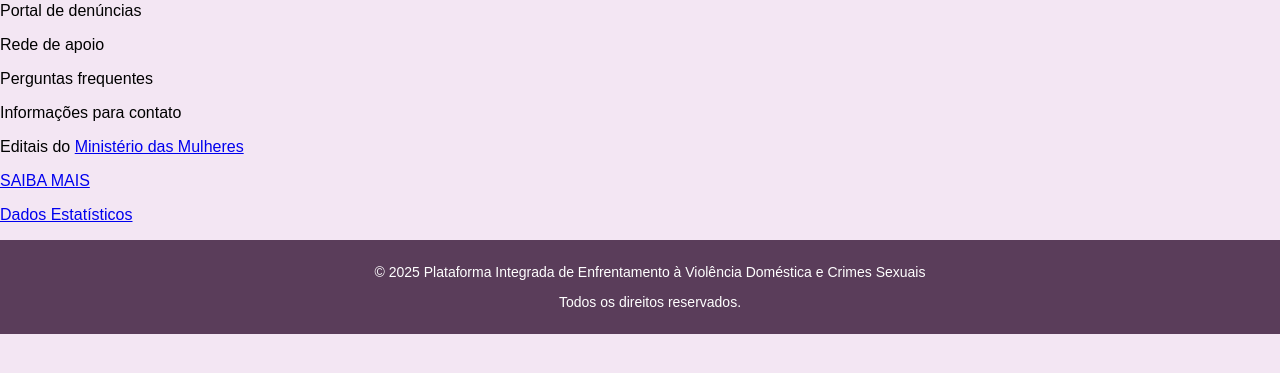
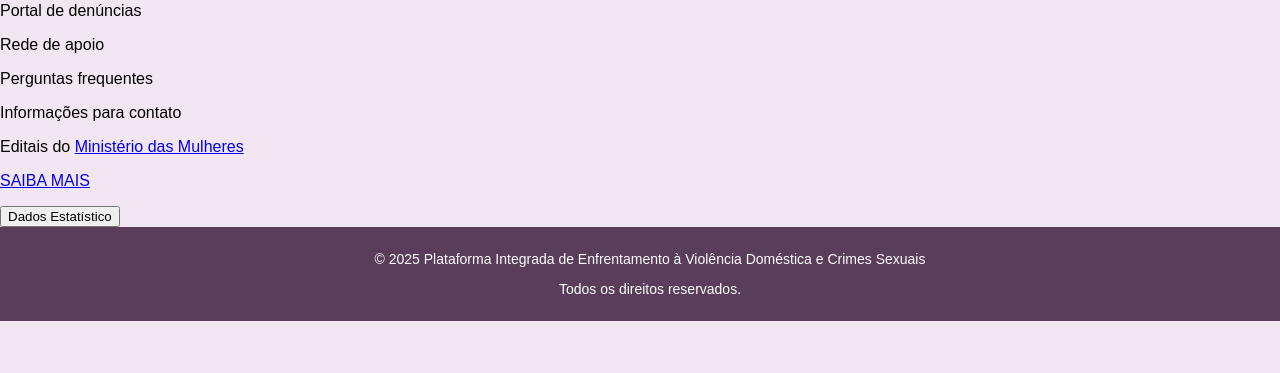
Before and after one commit to OgliariNatan/pievdcs, a Django app: page / in a window 1280 px wide. Shown: the part 188-561 px from the top of the page. Run offline with Django 5.2, Linux system fonts and the light colour scheme; some libraries are stand-ins or nearby versions.

Commit message:
botão de dados estatisticos

```diff
--- a/MAIN/templates/index.html
+++ b/MAIN/templates/index.html
@@ -30,7 +30,8 @@
             </p>
         </div>
         <div class="card">
-            <p><a href="{% url 'relatorios' %}">Dados Estatísticos</a></p>
+            <!-- <p><a href="{% url 'relatorios' %}">Dados Estatísticos</a></p> -->
+            <button onclick="location.href='{% url 'relatorios' %}'">Dados Estatístico</button>
         </div>
     </div>
 </main>
```
